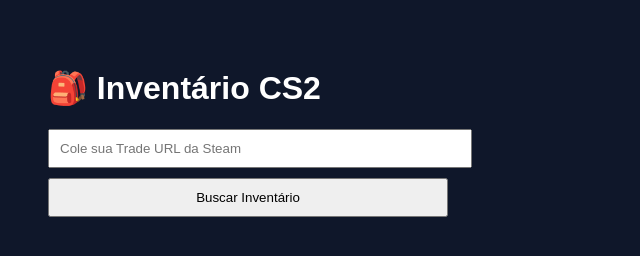
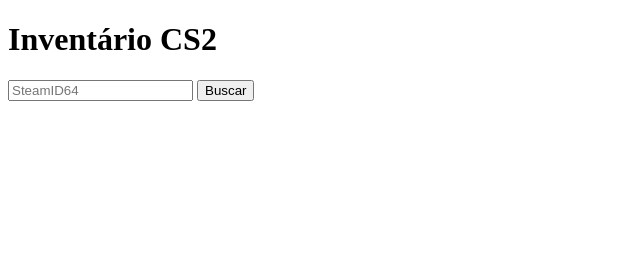
Before and after one commit to hivemkt/skins, a website: page public/index.html in a window 1280 px wide. Shown: the whole page, without its empty margins (0-640 px from the left). Drawn offline with Linux system fonts and the light colour scheme.

Commit message:
Update index.html

```diff
--- a/public/index.html
+++ b/public/index.html
@@ -1,74 +1,27 @@
 <!DOCTYPE html>
-<html lang="pt-BR">
+<html lang="pt-br">
 <head>
-  <meta charset="UTF-8">
-  <title>CS2 Inventory Viewer</title>
-  <style>
-    body {
-      font-family: Arial, sans-serif;
-      background: #0f172a;
-      color: white;
-      padding: 40px;
-    }
-    input, button {
-      padding: 10px;
-      width: 400px;
-      margin-bottom: 10px;
-    }
-    .item {
-      display: flex;
-      align-items: center;
-      margin: 10px 0;
-      background: #020617;
-      padding: 10px;
-      border-radius: 8px;
-    }
-    img {
-      margin-right: 10px;
-    }
-  </style>
+  <meta charset="UTF-8" />
+  <title>Steam Inventory Viewer</title>
 </head>
 <body>
+  <h1>Inventário CS2</h1>
 
-<h1>🎒 Inventário CS2</h1>
+  <input id="steamid" placeholder="SteamID64" />
+  <button onclick="loadInventory()">Buscar</button>
 
-<input id="tradeUrl" placeholder="Cole sua Trade URL da Steam">
-<br>
-<button onclick="buscar()">Buscar Inventário</button>
+  <pre id="output"></pre>
 
-<div id="items"></div>
+  <script>
+    async function loadInventory() {
+      const steamid = document.getElementById("steamid").value;
 
-<script>
-async function buscar() {
-  const tradeUrl = document.getElementById('tradeUrl').value;
-  const itemsDiv = document.getElementById('items');
-  itemsDiv.innerHTML = 'Carregando...';
+      const res = await fetch(`/.netlify/functions/inventory?steamid=${steamid}`);
+      const data = await res.json();
 
-  const res = await fetch('/.netlify/functions/inventory', {
-    method: 'POST',
-    headers: { 'Content-Type': 'application/json' },
-    body: JSON.stringify({ tradeUrl })
-  });
-
-  const data = await res.json();
-  itemsDiv.innerHTML = '';
-
-  if (!data.descriptions) {
-    itemsDiv.innerText = 'Inventário privado ou vazio.';
-    return;
-  }
-
-  data.descriptions.forEach(item => {
-    const div = document.createElement('div');
-    div.className = 'item';
-    div.innerHTML = `
-      <img src="https://steamcommunity-a.akamaihd.net/economy/image/${item.icon_url}/100fx100f">
-      <div>${item.market_name}</div>
-    `;
-    itemsDiv.appendChild(div);
-  });
-}
-</script>
-
+      document.getElementById("output").textContent =
+        JSON.stringify(data, null, 2);
+    }
+  </script>
 </body>
 </html>
```
